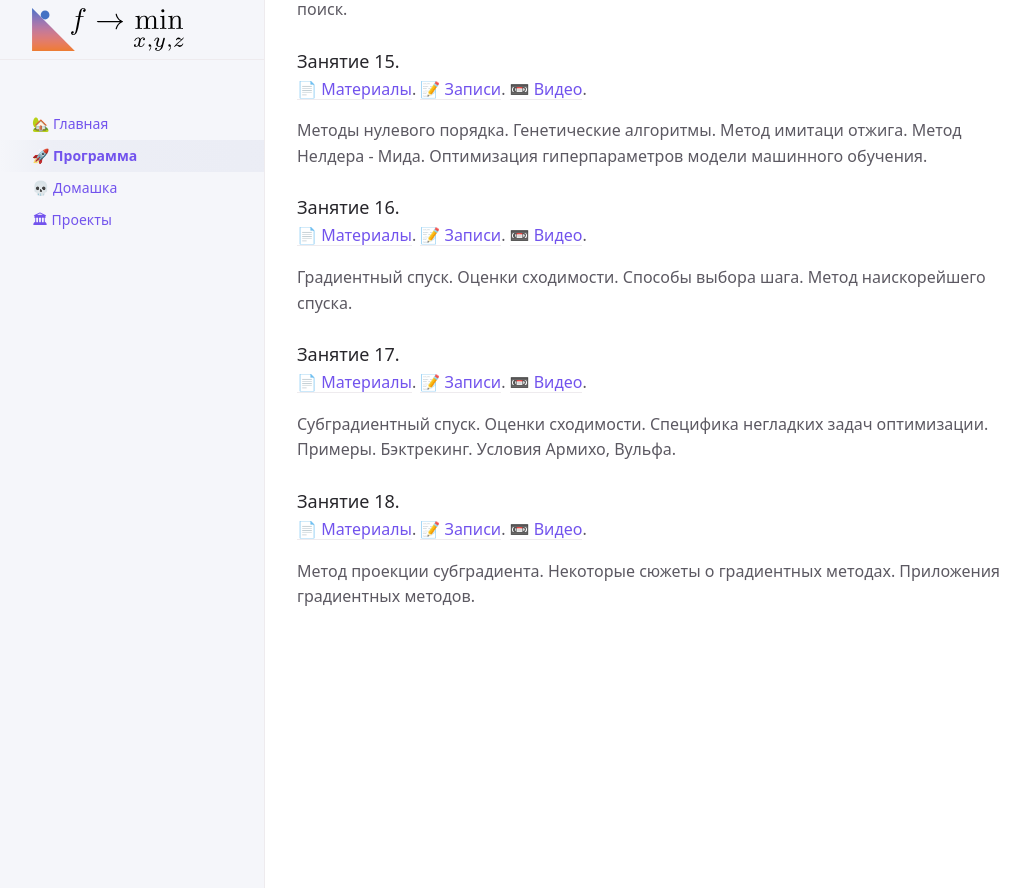
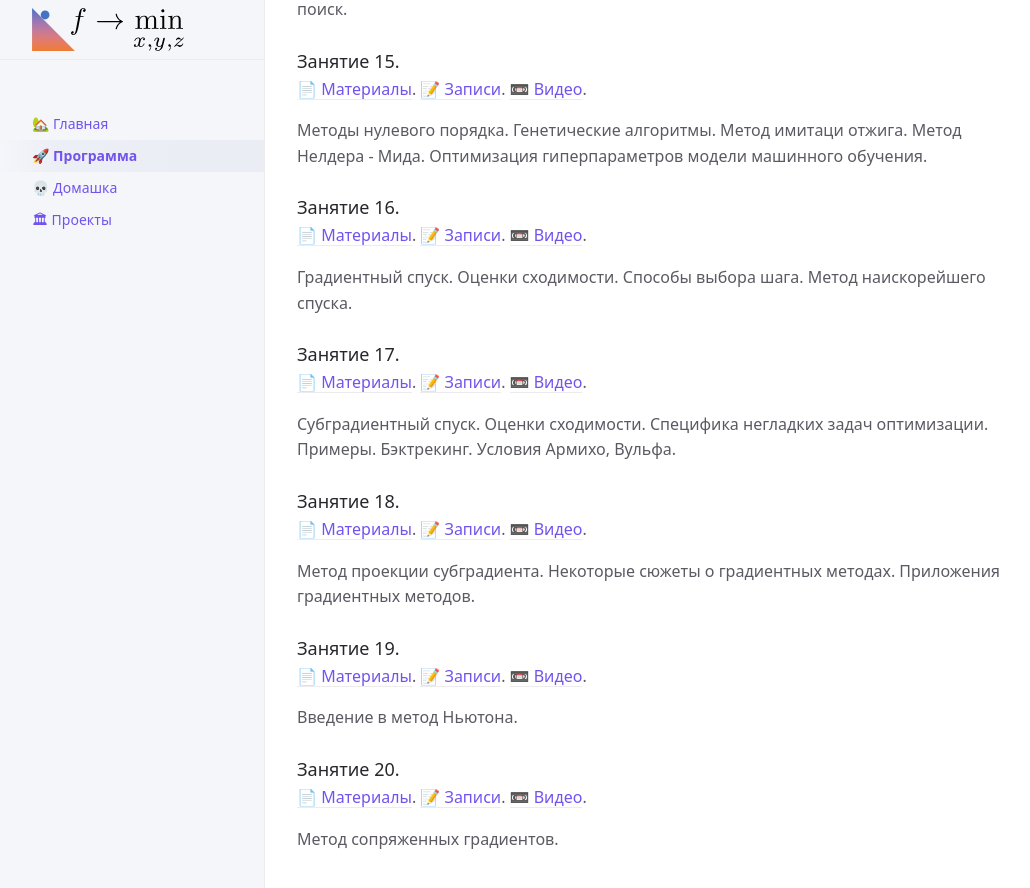
Before and after one commit to MerkulovDaniil/mipt21, a Jekyll site: the page built from program.md, in a window 1280 px wide and 900 px high, scrolled down 1893 px. Shown: the top 888 px of the window, without its empty margins (107-1137 px from the left). Built offline with Jekyll 4.4.1, drawn with Linux system fonts in a browser that asks for light colours; our own code applies the rules of GitHub Pages for plain Markdown files; a script that is not in the unit is left out; before the commit the page ends 2551 px from its top, so only the background shows below that.

Commit message:
Update program.md

```diff
--- a/program.md
+++ b/program.md
@@ -95,3 +95,13 @@ nav_order: 2
 [📄 Материалы](/presentations/18.pdf). [📝 Записи](/notes/18.pdf). [📼 Видео](https://youtu.be/47UmcEM70S8).
 
 Метод проекции субградиента. Некоторые сюжеты о градиентных методах. Приложения градиентных методов.
+
+### Занятие 19.
+[📄 Материалы](/presentations/19.pdf). [📝 Записи](/notes/19.pdf). [📼 Видео](https://youtu.be/RgVkDC7llqs).
+
+Введение в метод Ньютона.
+
+### Занятие 20.
+[📄 Материалы](/presentations/20.pdf). [📝 Записи](/notes/20.pdf). [📼 Видео]().
+
+Метод сопряженных градиентов.
```
